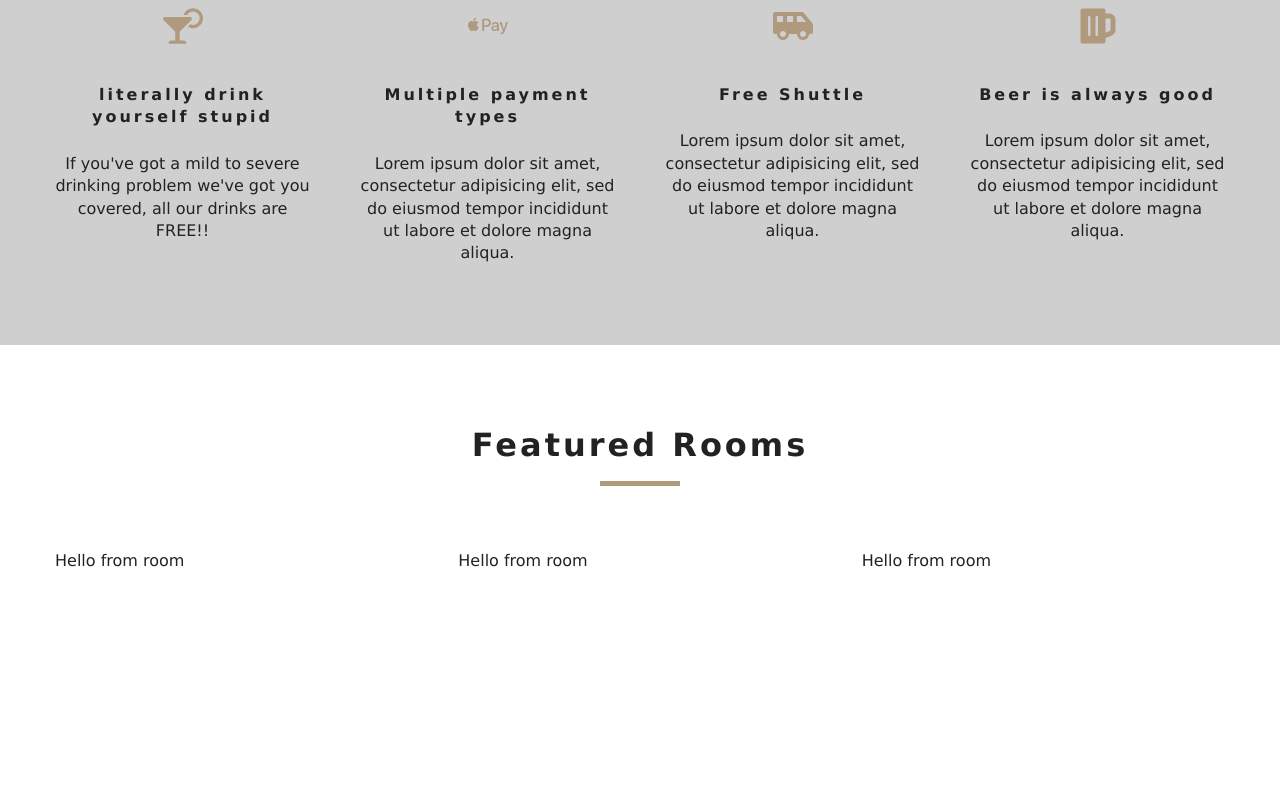
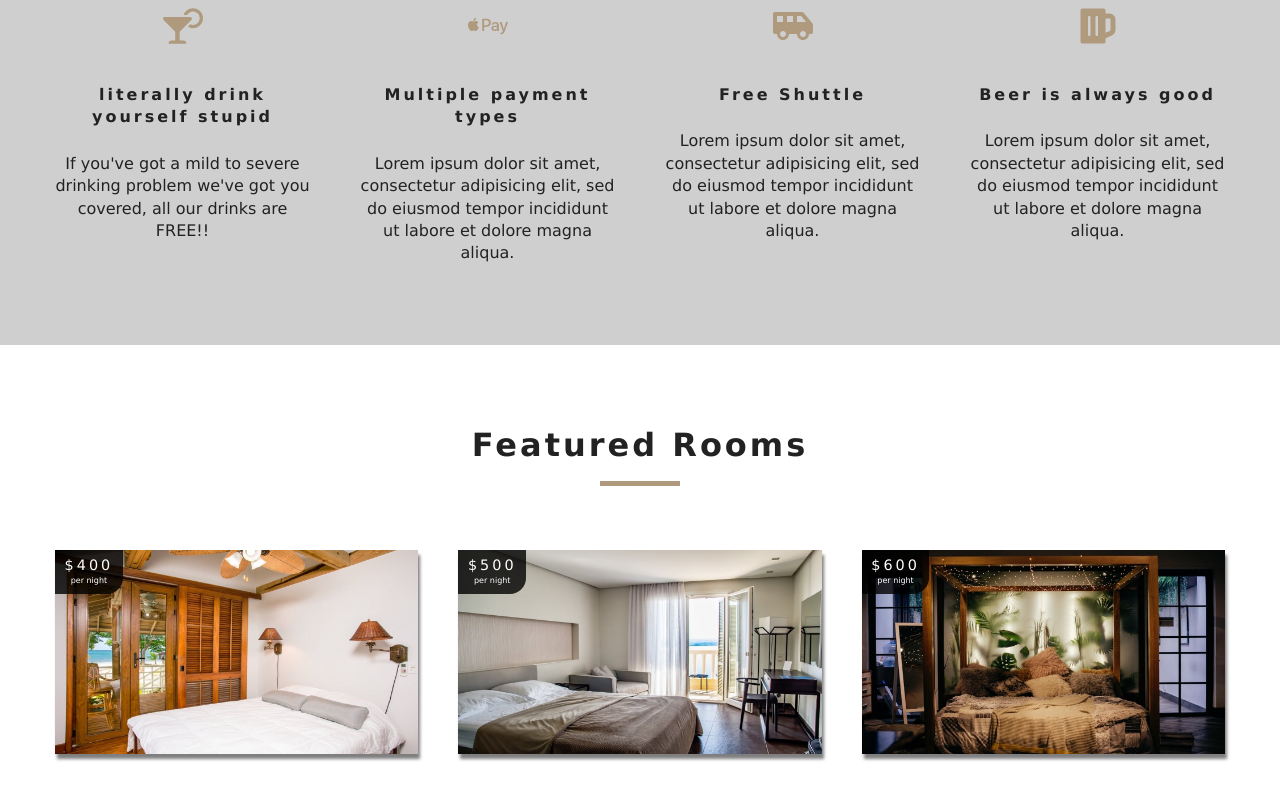
Before and after one commit to topherb99/resort_project, a React (Create React App) app: page / in a window 1280 px wide. Shown: the part 1001-1801 px from the top of the page. Before the commit the page ends 1653 px from the top, so only its background shows below. Built offline with nearby package versions, Linux system fonts and the light colour scheme.

Commit message:
image and price of featured rooms diaplayed

```diff
--- a/src/components/FeaturedRooms.js
+++ b/src/components/FeaturedRooms.js
@@ -22,6 +22,6 @@
             </div>
           </section>
         </div>
-      )
+      );
     }
 }
--- a/src/components/Room.js
+++ b/src/components/Room.js
@@ -1,9 +1,19 @@
 import React from 'react'
+import {Link} from 'react-router-dom'
+import defaultImg from '../images/room-1.jpeg'
 
-export default function Room() {
+export default function Room({ room }) {
+  const{ name, slug, images, price } = room
+
   return(
-    <div>
-      Hello from room
-    </div>
-  )
+    <article className="room">
+      <div className="img-container">
+        <img src={images[0] || defaultImg} alt="single room"/>
+        <div className="price-top">
+          <h6>${price}</h6>
+          <p>per night</p>
+        </div>
+      </div>
+    </article>
+  );
 }
```
